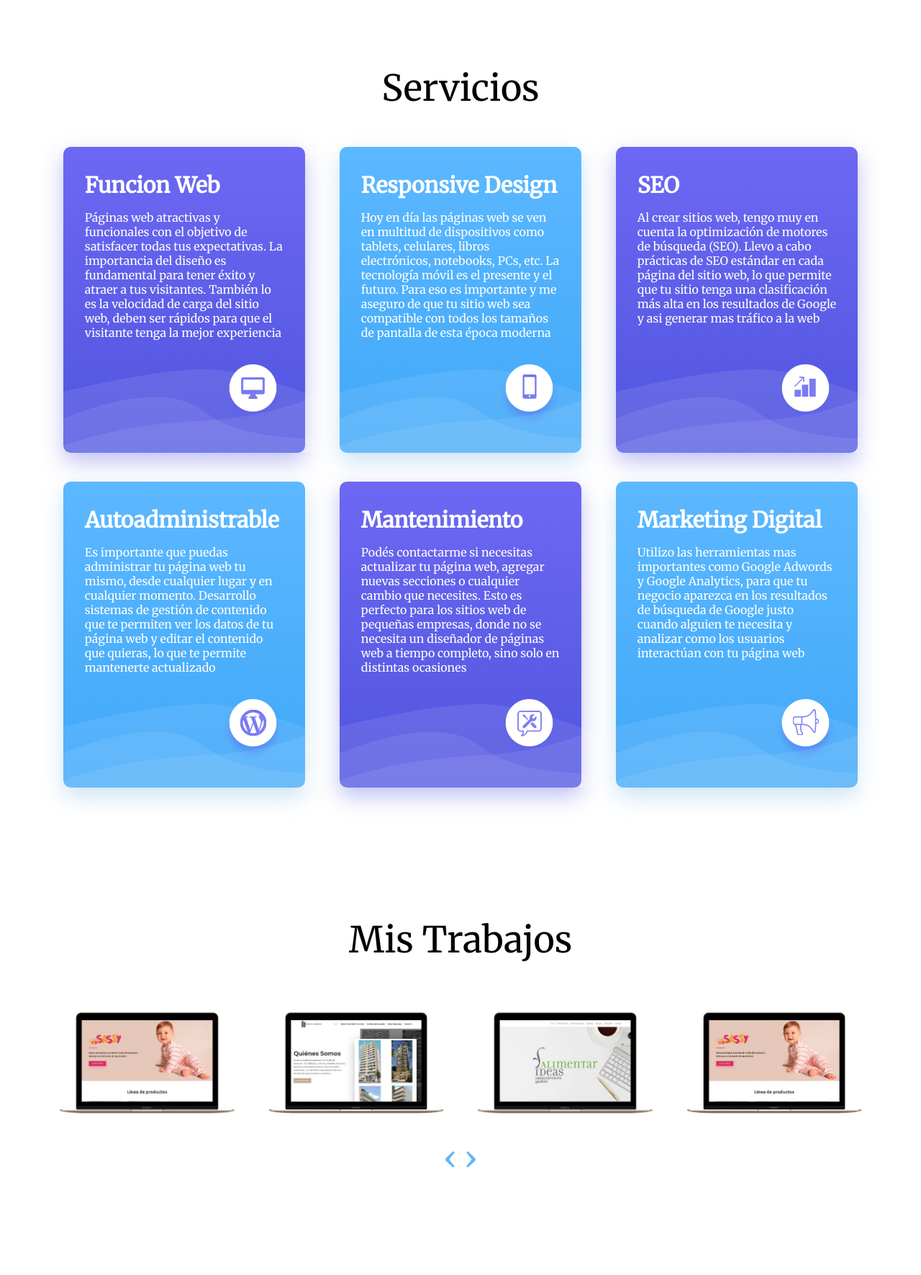
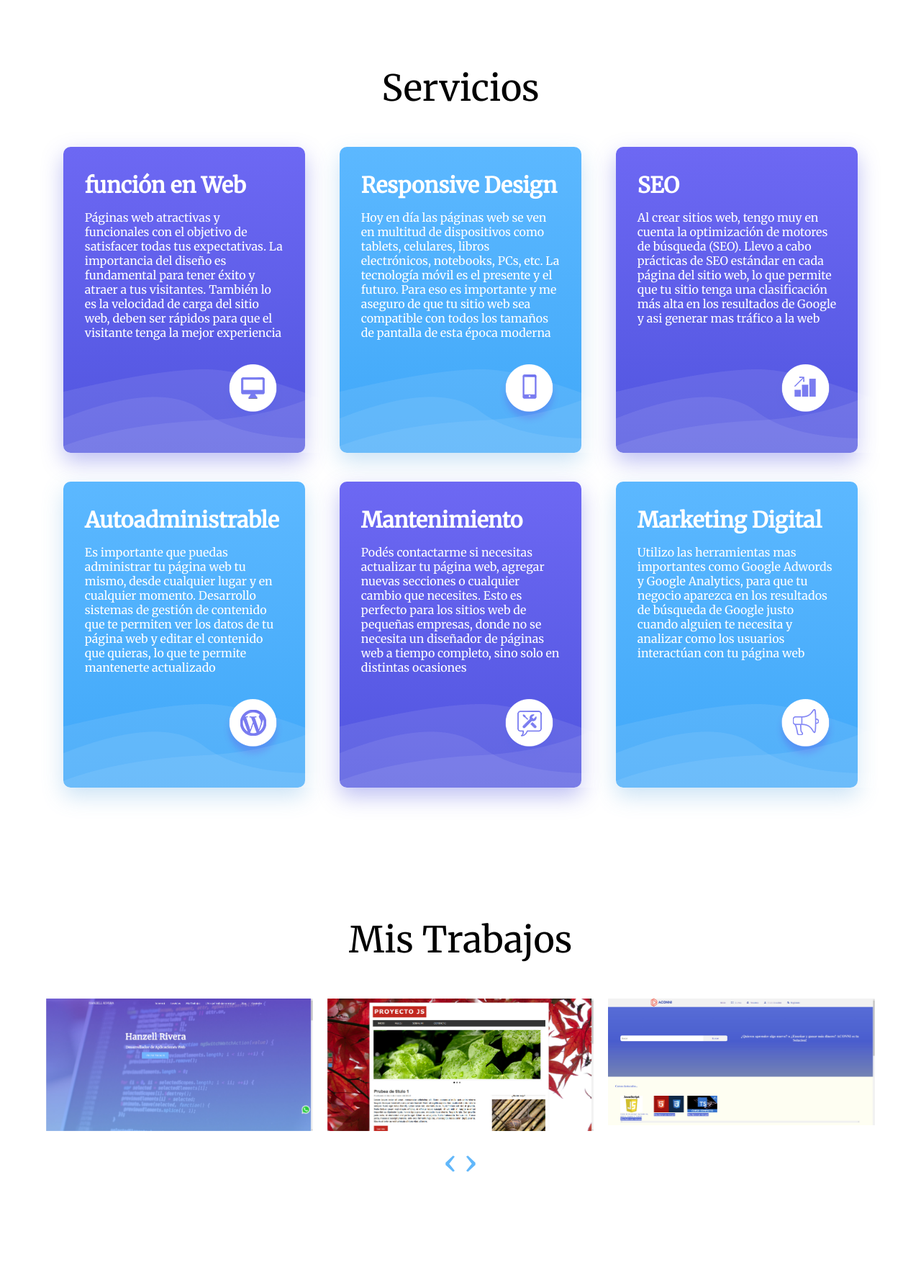
Before and after one commit to RiveraHan/RiveraHan.github.io, a PHP site: page / in a window 1280 px wide. Shown: the part 1600-3371 px from the top of the page at 72% size. Run offline with PHP 8.4, Linux system fonts and the light colour scheme; some libraries are stand-ins or nearby versions.

Commit message:
Utilizando mejores practicas

```diff
--- a/estilos/estilos.css
+++ b/estilos/estilos.css
@@ -1,6 +1,7 @@
 body{
   margin: 0;
   font-family: 'Merriweather', serif;
+  overflow-x: hidden;
 }
 header .Contenedor {
   display: flex; /*Convertir en cajas flexibles*/
@@ -28,7 +29,7 @@ a {
 }
 
 header {
-  background: linear-gradient(rgba(84, 93, 220, .8), rgba(96,171,245,.8)), url(../imagenes/fondo.jpg);/*../ para regresar a lacarpeta raiz o anterior. En color html para buscar el código del degradado; el .7 es la transparencia de fondo*/
+  background: linear-gradient(rgba(84, 93, 220, .8), rgba(96,171,245,.8)), url(../imagenes/portada.jpg);/*../ para regresar a lacarpeta raiz o anterior. En color html para buscar el código del degradado; el .7 es la transparencia de fondo*/
   height: 100vh;/*100% del alto de la ventana. También sirve para dispositivos moviles*/
   background-size: cover; /*Adacta la imagen al ancho de la página*/
 }
@@ -279,7 +280,7 @@ footer {
   background: #2F2F2F;
   padding: 40px 0;
   text-align: center;
-  margin-top: 40px;
+  margin-top: 60px;
 }
 
 footer .Contenedor {
@@ -340,7 +341,7 @@ html {
     position: absolute;
     top: 83px;
     left: 0;
-    height: 268px;
+    height: 320px;
     background: #5cb8ff;
     width: 100%;
     display: none;
@@ -437,6 +438,9 @@ footer img {
 /*#mis-trabajos, #sobre-mi, #por-que-trabajar, #blog, #contacto {
     padding: 0px 0;
 }*/
+.mail {
+  margin-right: 10px;
+}
 }
 
 @media (min-width: 600px) and (max-width: 800px) {/*600px no aplica en celulares, solo para tablet*/
--- a/index.html
+++ b/index.html
@@ -3,17 +3,29 @@
   <head><!--Cabezera-->
     <link rel="stylesheet" href="estilos/estilos.css"><!--Conectar a  la hoja de estilos css-->
     <meta charset="utf-8"><!--Tipo de codificación del lenguaje-->
-    <title>HANZELL RIVERA | Página de Hanzell Web</title>
+    <!--viewport es la pantalla del celular, va a estar adactado al ancho del dispositivo, y el usuario no  podra hacer zoom-->
+    <meta name="viewport" content="width=device-width,user-scalable=no">
+
+    <title>HANZELL RIVERA | Página Web de Hanzell Rivera</title>
 
     <!-- tipos de letras -->
     <link href="https://fonts.googleapis.com/css?family=Merriweather&display=swap" rel="stylesheet">
 
+    <!-- jQuery -->
+    <script type="text/javascript" src="js/jquery.js"></script>
+
     <!-- carousel -->
     <link rel="stylesheet" href="owl/owl.carousel.min.css">
     <link rel="stylesheet" href="owl/owl.theme.default.min.css">
+    <script type="text/javascript" src="owl/owl.carousel.min.js"></script><!--To download and install the owl carousel 2 libraries https://owlcarousel2.github.io-->
 
-<!--viewport es la pantalla del celular, va a estar adactado al ancho del dispositivo, y el usuario no  podra hacer zoom-->
-<meta name="viewport" content="width=device-width,user-scalable=no">
+
+    <!-- Menu -->
+    <script type="text/javascript" src="js/menu.js"></script>
+
+    <!-- carousel -->
+    <script type="text/javascript" src="js/carousel.js"></script>
+
 <style>
 #actualizar {
 
@@ -27,7 +39,7 @@
 
     <!-- API de whatsapp -->
     <a id="whatsapp"
-    href="https://api.whatsapp.com/send?phone=50587146772"> <img src="imagenes/whatsapp.png" alt=""></a>
+    href="https://api.whatsapp.com/send?phone=50587146772"> <img src="imagenes/whatsapp.png" alt="contacto-whatssap-hanzell"></a>
 
     <!--Encabezado-->
     <header>
@@ -67,7 +79,7 @@
       <div class="texto">
         <p>Mi nombre es Hanzell Rivera y soy desarrollador de aplicaciones web.</p>
         <p>Me aseguro de utilizar siempre las últimas tecnologías de desarrollo web: HTML5, CSS3, JavaScript, jQuery, Angular, Nodejs, MongoDB, Wordpress. Si necesitás una página web moderna, funcional, que se adapte a todos los diferentes tipos de pantalla, te aseguro que llegaste al lugar correcto.</p>
-        <p>Podes ponerte en contacto conmigo a través de Facebook, Linkedin o completando el formulario de contacto que se encuentra al final de mi sitio web.</p>
+        <p>Puedes contactar conmigo a través de mis redes sociales como Facebook, Linkedin e Instagram o completando el formulario de contacto que se encuentra al final de mi sitio web.</p>
         <a href="#mis-trabajos">VER MIS TRABAJOS</a>
       </div>
     </div>
@@ -80,7 +92,7 @@
     <h3>Servicios</h3>
     <div class="Contenedor-servicios">
       <div class="servicios violeta">
-        <h4>Funcion Web</h4>
+        <h4>función en Web</h4>
         <p>Páginas web atractivas y funcionales con el objetivo de satisfacer todas tus expectativas. La importancia del diseño es fundamental para tener éxito y atraer a tus visitantes. También lo es la velocidad de carga del sitio web, deben ser rápidos para que el visitante tenga la mejor experiencia</p>
         <img class="icono" src="imagenes/monitor.png">
         <img class="ondas" src="imagenes/waves.png">
@@ -131,13 +143,12 @@
   <div class="Contenedor"><!--libreria owl carousel 2-->
     <h3>Mis Trabajos</h3>
     <div class="owl-carousel owl-theme">
-    <div class="item"><a href=""><img src="imagenes/sassy.jpg"></a></div>
-    <div class="item"><a href=""><img src="imagenes/chaia.jpg"></a></div>
-    <div class="item"><a href=""><img src="imagenes/alimentar.jpg"></a></div>
-    <div class="item"><a href=""><img src="imagenes/sassy.jpg"></a></div>
-    <div class="item"><a href=""><img src="imagenes/alimentar.jpg"></a></div>
-    <div class="item"><a href=""><img src="imagenes/sassy.jpg"></a></div>
-    <div class="item"><a href=""><img src="imagenes/chaia.jpg"></a></div>
+      <div class="item"><a href=""><img src="imagenes/proyecto.jpg"></a></div>
+    <div class="item"><a href=""><img src="imagenes/proyecto2.jpg"></a></div>
+    <div class="item"><a href=""><img src="imagenes/proyecto3.jpg"></a></div>
+    <div class="item"><a href=""><img src="imagenes/proyecto.jpg"></a></div>
+    <div class="item"><a href=""><img src="imagenes/proyecto2.jpg"></a></div>
+    <div class="item"><a href=""><img src="imagenes/proyecto3.jpg"></a></div>
 
 </div>
 
@@ -207,9 +218,9 @@
 
       <!--<h3>La consulta se envio correctamente. Nos contactaremos a la brevedad.</h3>-->
 
-      <?php
+      <!-- <?php
       } else{
-      ?>
+      ?> -->
   <div class="Contenedor">
     <h3>Contacto</h3>
     <form class="" action="envio-formulario.php" method="post" enctype="multipart/form-data"><!--post para que los datos se envien en forma oculta multipart para enviar archivos adjuntos-->
@@ -221,8 +232,8 @@
     <!-- <?php } ?> -->
 
     <div class="contacto-info">
-      <div class="mail"> <img src="imagenes/mail-icon.png" alt="">hanzellrivera95@gmail.com</div>
-      <div class="whatssap"> <img src="imagenes/whatsapp-icon.png" alt="">50587146772</div>
+      <div class="mail"> <img src="imagenes/mail-icon.png" alt="contacto-correo-hanzell">hanzellrivera95@gmail.com</div>
+      <div class="whatssap"> <img src="imagenes/whatsapp-icon.png" alt="contacto-numero-hanzell">50587146772</div>
     </div>
 
   </div>
@@ -236,7 +247,7 @@
       <div class="Contenedor">
         <div class="redes">
           <a href="https://www.facebook.com/hanzellerivera/"> <img src="imagenes/facebook.png" alt="imagen-facebook"> </a>
-          <a href="https://www.instagram.com/hanzellriverap/"> <img src="imagenes/instagram.png" alt="imagen-medium"> <title>https://www.flaticon.es/autores/pixel-perfect</title> </a>
+          <a href="https://www.instagram.com/hanzellriverap/"> <img src="imagenes/instagram.png" alt="imagen-instagram"> <title>https://www.flaticon.es/autores/pixel-perfect</title> </a>
           <a href="https://github.com/RiveraHan"> <img src="imagenes/github.png" alt="imagen-github"> </a>
           <a href="https://www.linkedin.com/in/hanzell-rivera-027539175/"> <img src="imagenes/linkedin.png" alt="imagen-linkedin"> </a>
         </div>
@@ -246,61 +257,5 @@
       </div>
 
     </footer>
-    <script
-  src="https://code.jquery.com/jquery-3.4.1.min.js"
-  integrity="sha256-CSXorXvZcTkaix6Yvo6HppcZGetbYMGWSFlBw8HfCJo="
-  crossorigin="anonymous"></script>
-    <script src="owl/owl.carousel.min.js"></script><!--Para descargar e instalar las librerias de owl carousel 2 https://owlcarousel2.github.io-->
-    <script>
-    $('.owl-carousel').owlCarousel({
-  loop:true,
-  margin:10,
-  nav:true,
-  dots:false,
-  responsive:{
-      0:{//para mostrar en telefono
-          items:1
-      },
-      600:{//para mostrar en tablet
-          items:3
-      },
-      1000:{//para mostrar en escritorio
-          items:4
-      }
-  }
-})
-    </script>
-    <script>
-
-    $(document).ready(function(){
-
-      $(window).scroll(function(){
-        scroll = $(window).scrollTop();
-        if (scroll > 100) {
-          $('.menu').css({"position":"fixed"});
-          $('.menu').css({"width":"100%"});
-          $('.menu').css({"top":"0"});
-          $('.menu').css({"background":"#fff"});
-          $('.menu a').css({"color":"#000"});
-          $('.logo').css({"color":"#000"});
-          $('.menu').css({"box-shadow":"rgba(0, 0, 0, 0.22) 6px 1px 1px"});
-          $('.menu').css({"z-index":"10"});/*Va encima de cualquier elemento*/
-          // $('.menu nav ul li').css({"background":"#5cb8ff"});
-        } else {
-          $('.menu').css({"position":"relative"});/*Posicion por defecto*/
-          $('.menu').css({"background":"transparent"});
-          $('.menu').css({"box-shadow":"0 0 0"});
-          $('.menu a').css({"color":"#fff"});
-          $('.logo').css({"color":"#fff"});
-        }
-      })
-
-      $('.menu-icon').click(function(){
-        $('header nav').slideToggle();/*El combina el alideDown y slideUP*/
-      })
-
-    })
-
-    </script>
   </body>
 </html>
--- /dev/null
+++ b/js/carousel.js
@@ -0,0 +1,20 @@
+$(document).ready(function() {
+
+    $('.owl-carousel').owlCarousel({
+        loop:true,
+        margin:20,
+        nav:true,
+        dots:false,
+        responsive:{
+            0:{//para mostrar en telefono
+                items:1
+            },
+            600:{//para mostrar en tablet
+                items:2
+            },
+            1000:{//para mostrar en escritorio
+                items:3
+            }
+        }
+      })
+});
--- /dev/null
+++ b/js/menu.js
@@ -0,0 +1,34 @@
+/* The animation of the fixed menu made with JQuery, its definition when the fixed menu should appear after scrolling in the window*/
+$(document).ready(function(){
+
+    $(window).scroll(function(){
+        var menu = $('.menu'), logo = $('.log'), menu_a = $('.menu a');
+        var scroll = $(window).scrollTop();
+
+        if (scroll > 100) {
+
+            menu.css({"position":"fixed"});
+            menu.css({"width":"100%"});
+            menu.css({"top":"0"});
+            menu.css({"background":"#fff"});
+            menu_a.css({"color":"#000"});
+            logo.css({"color":"#000"});
+            menu.css({"box-shadow":"rgba(0, 0, 0, 0.22) 6px 1px 1px"});
+            menu.css({"z-index":"10"});/*It goes on top of any element*/
+
+        } else {
+            /* Here the default properties are applied after scrolling */
+            menu.css({"position":"relative"});
+            menu.css({"background":"transparent"});
+            menu.css({"box-shadow":"0 0 0"});
+            menu_a.css({"color":"#fff"});
+            logo.css({"color":"#fff"});
+        }
+    });
+
+    /* The menu in responsive mode must be displayed and picked up with the slideToggle event */
+    $('.menu-icon').click(() => {
+      $('header nav').slideToggle();
+    });
+
+  });
```
Also changed, not shown: envio-formulario.php (deleted, +0 -22 lines), README.md (added), imagenes/alimentar.jpg (deleted), imagenes/chaia.jpg (deleted), imagenes/portada.jpg (added), imagenes/proyecto.jpg (added), imagenes/proyecto2.jpg (added), imagenes/proyecto3.jpg (added), imagenes/sassy.jpg (deleted), 1 other file.
